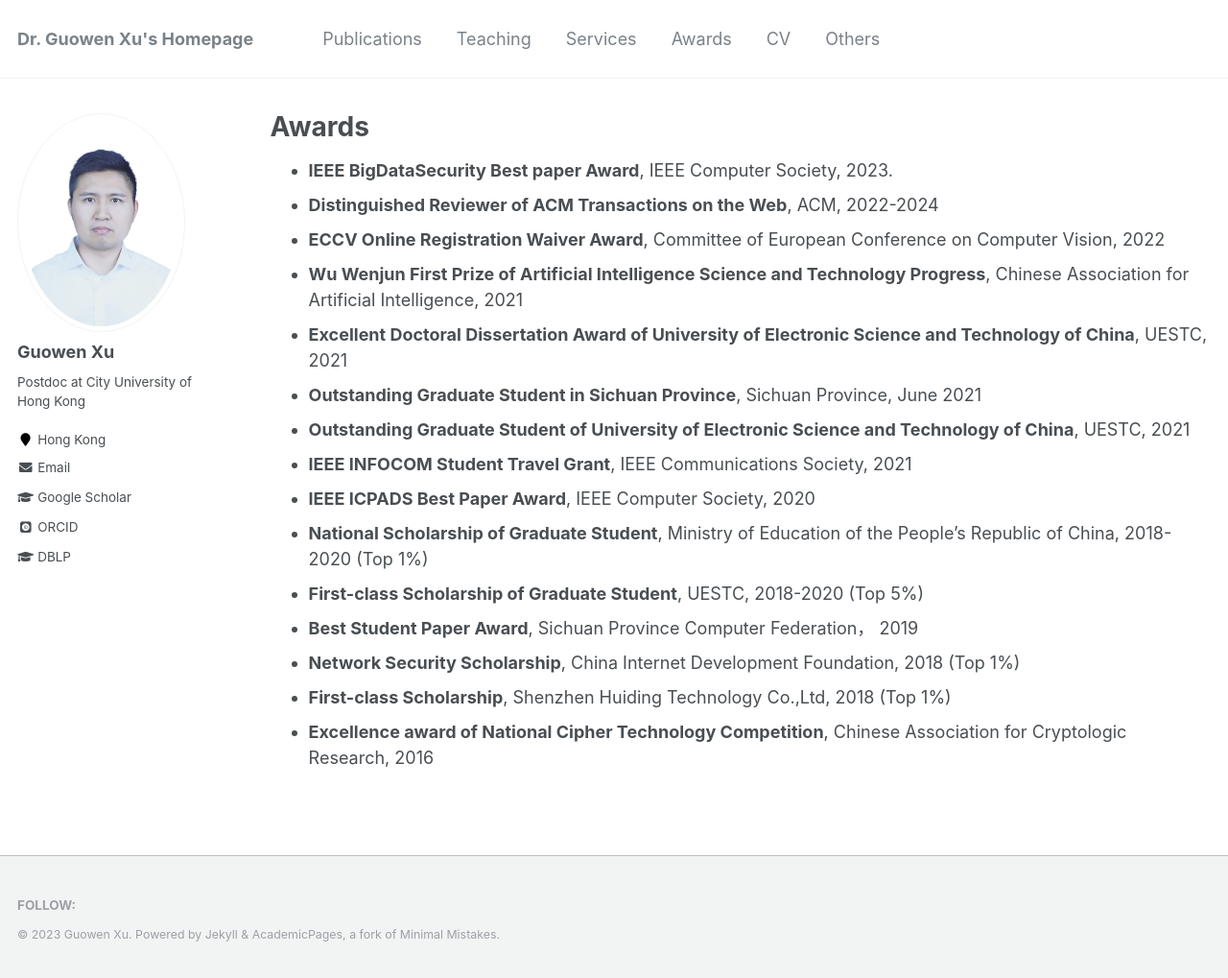
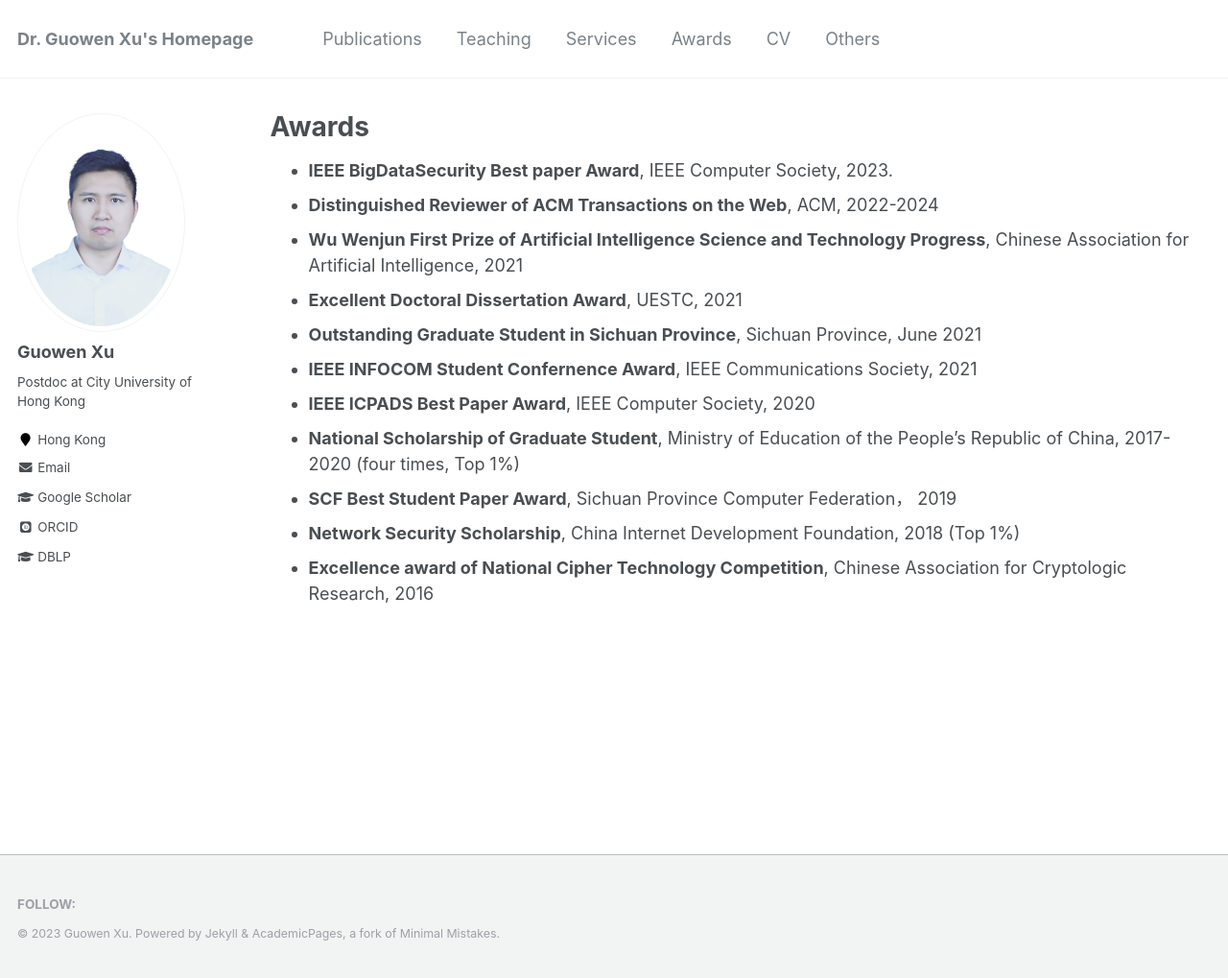
Before and after one commit to Guowen-xu/guowen-xu.github.io, a Jekyll site: the page built from _pages/awards.md, in a window 1280 px wide and 1019 px high. Shown: the whole window at 96% size. Built offline with Jekyll 4.4.1, drawn with Linux system fonts in a browser that asks for light colours; some web fonts are replaced.

Commit message:
Update awards.md

```diff
--- a/_pages/awards.md
+++ b/_pages/awards.md
@@ -7,16 +7,12 @@ author_profile: true
 
 * **IEEE BigDataSecurity Best paper Award**, IEEE Computer Society, 2023.
 * **Distinguished Reviewer of ACM Transactions on the Web**, ACM, 2022-2024
-*  **ECCV Online Registration Waiver Award**, Committee of European Conference on Computer Vision, 2022
-*  **Wu Wenjun First Prize of Artificial Intelligence Science and Technology Progress**, Chinese Association for Artificial Intelligence, 2021
-*  **Excellent Doctoral Dissertation Award of University of Electronic Science and Technology of China**,  UESTC, 2021
+* **Wu Wenjun First Prize of Artificial Intelligence Science and Technology Progress**, Chinese Association for Artificial Intelligence, 2021
+* **Excellent Doctoral Dissertation Award**,  UESTC, 2021
 * **Outstanding Graduate Student in Sichuan Province**, Sichuan Province, June 2021
-* **Outstanding Graduate Student of University of Electronic Science and Technology of China**, UESTC,  2021
-* **IEEE INFOCOM Student Travel Grant**, IEEE Communications Society, 2021
+* **IEEE INFOCOM Student Confernence Award**, IEEE Communications Society, 2021
 * **IEEE ICPADS Best Paper Award**, IEEE Computer Society, 2020
-* **National Scholarship of Graduate Student**, Ministry of Education of the People's Republic of China, 2018-2020 (Top 1%)
-* **First-class Scholarship of Graduate Student**, UESTC, 2018-2020 (Top 5%)
-* **Best Student Paper Award**, Sichuan Province Computer Federation， 2019
+* **National Scholarship of Graduate Student**, Ministry of Education of the People's Republic of China, 2017-2020 (four times, Top 1%)
+* **SCF Best Student Paper Award**, Sichuan Province Computer Federation， 2019
 * **Network Security Scholarship**, China Internet Development Foundation, 2018 (Top 1%)
-* **First-class Scholarship**, Shenzhen Huiding Technology Co.,Ltd, 2018 (Top 1%)
 * **Excellence award of National Cipher Technology Competition**, Chinese Association for Cryptologic Research, 2016
```
